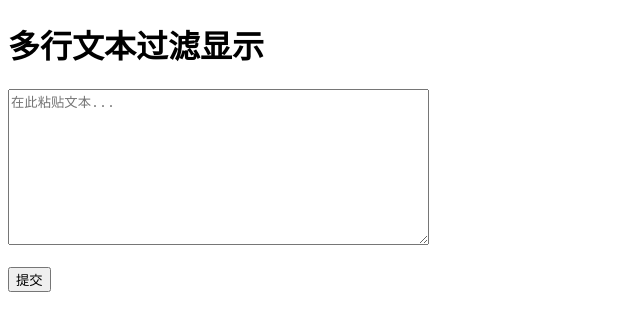
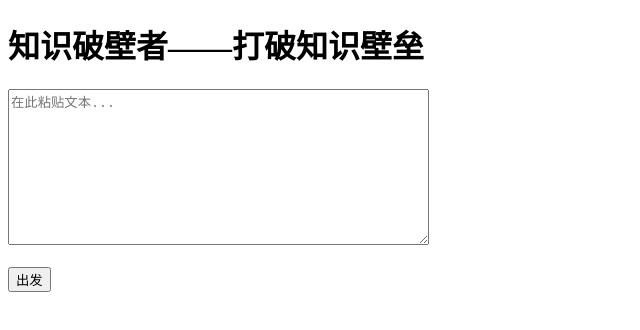
Before and after one commit to cnah66/cnah66.github.io, a plain HTML site: page index.html in a window 1280 px wide. Shown: the whole page, without its empty margins (0-640 px from the left). Drawn offline with Linux system fonts and the light colour scheme.

Commit message:
页面文字修改

```diff
--- a/index.html
+++ b/index.html
@@ -6,14 +6,14 @@
     <title>文本过滤显示网页</title>
 </head>
 <body>
-    <h1>多行文本过滤显示</h1>
+    <h1>知识破壁者——打破知识壁垒</h1>
 
     <!-- 多行文本框 -->
     <textarea id="inputText" rows="10" cols="50" placeholder="在此粘贴文本..."></textarea>
     <br><br>
 
     <!-- 提交按钮 -->
-    <button onclick="displayText()">提交</button>
+    <button onclick="displayText()">出发</button>
     <br><br>
 
     <!-- 显示文本的区域 -->
```
